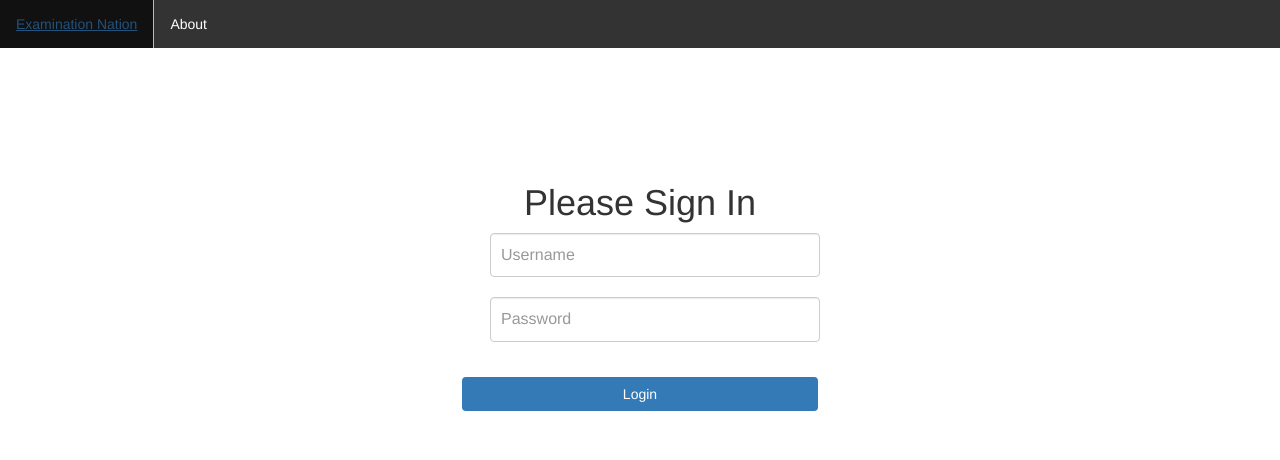
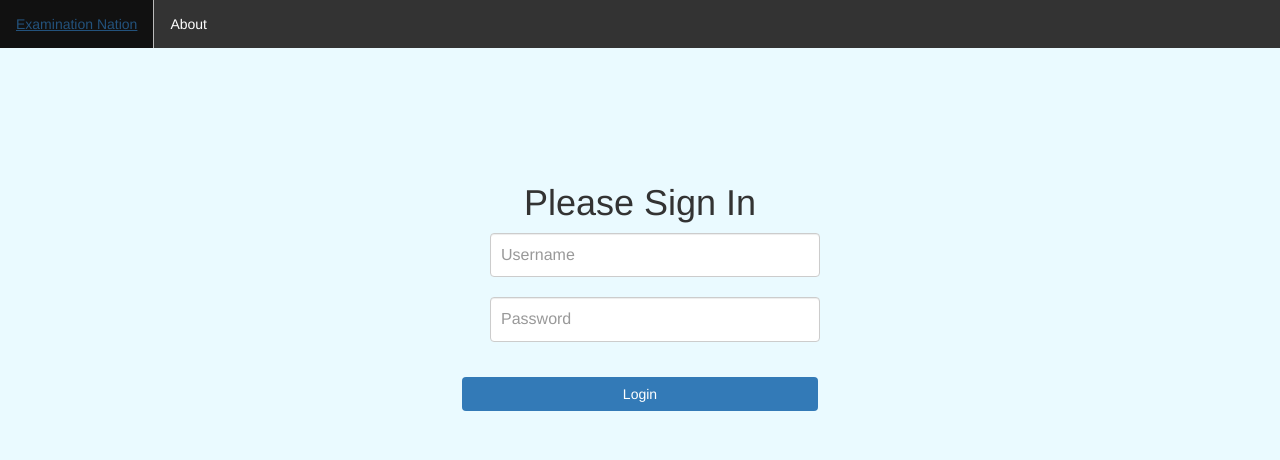
Before and after one commit to kvans/CS490, a PHP site: page / in a window 1280 px wide. Shown: the top 460 px of the page. Run offline with PHP 8.4, Linux system fonts and the light colour scheme.

Commit message:
Update main.css

```diff
--- a/main.css
+++ b/main.css
@@ -1,3 +1,6 @@
+body{
+        background-color: #EAFAFF;
+}
 .form-signin {
         margin: auto;
         margin-top: 100px;
```
